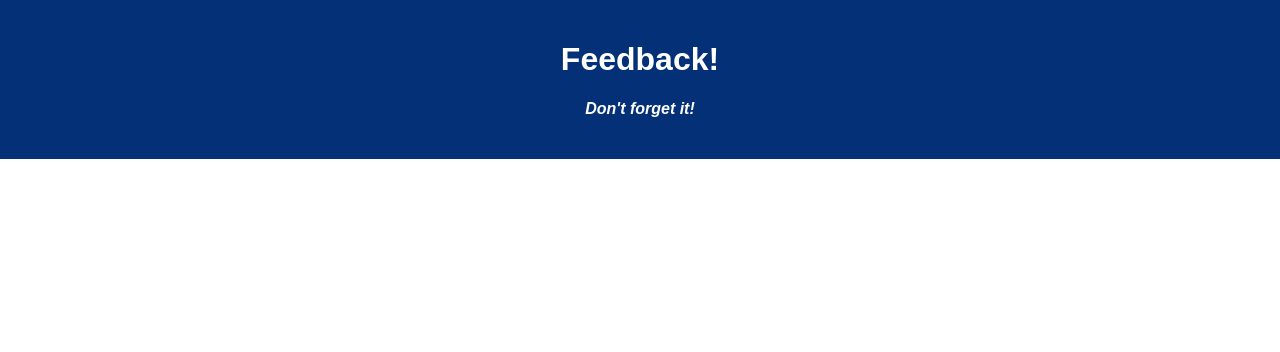
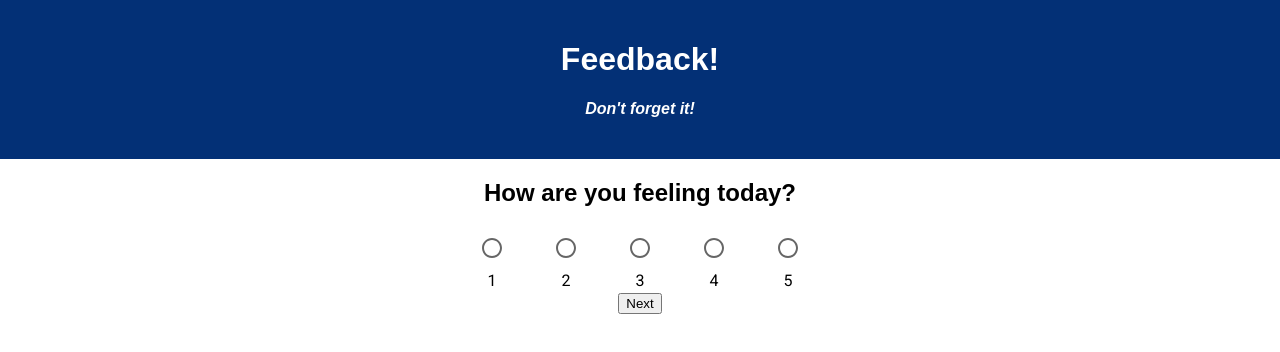
Before and after one commit to YaniraHagstrom/weekend-redux-feedback-loop, a React (Create React App) app: page / in a window 1280 px wide. Shown: the top 352 px of the page. Built offline with nearby package versions, Linux system fonts and the light colour scheme.

Commit message:
added Feelings component

```diff
--- a/public/index.html
+++ b/public/index.html
@@ -19,6 +19,15 @@
       work correctly both with client-side routing and a non-root public URL.
       Learn how to configure a non-root public URL by running `npm run build`.
     -->
+    <!-- IMPORT MUI -->
+    <link
+      rel="stylesheet"
+      href="https://fonts.googleapis.com/css?family=Roboto:300,400,500,700&display=swap"
+    />
+    <link
+      rel="stylesheet"
+      href="https://fonts.googleapis.com/icon?family=Material+Icons"
+    />
     <title>React App</title>
   </head>
   <body>
--- a/src/components/App/App.jsx
+++ b/src/components/App/App.jsx
@@ -1,6 +1,8 @@
 import React from 'react';
 import axios from 'axios';
 import './App.css';
+
+import Feelings from '../Feelings/Feelings';
 
 function App() {
 
@@ -10,6 +12,7 @@ function App() {
         <h1 className='App-title'>Feedback!</h1>
         <h4>Don't forget it!</h4>
       </header>
+      <Feelings />
     </div>
   );
 }
--- a/src/components/Feelings/Feelings.jsx
+++ b/src/components/Feelings/Feelings.jsx
@@ -0,0 +1,64 @@
+// MUI imports:
+import * as React from 'react';
+import Radio from '@mui/material/Radio';
+import RadioGroup from '@mui/material/RadioGroup';
+import FormControlLabel from '@mui/material/FormControlLabel';
+import FormControl from '@mui/material/FormControl';
+import FormLabel from '@mui/material/FormLabel';
+
+export default function Feelings(){
+
+    return(
+        <>
+            <div>
+                <h2>How are you feeling today?</h2>
+                <FormControl>
+                    {/* <div>
+                        <FormLabel id="demo-form-control-label-placement">Label placement</FormLabel>
+                        <FormLabel id="demo-form-control-label-placement">Label placement</FormLabel>
+                    </div> */}
+                    <RadioGroup
+                        row
+                        aria-labelledby="demo-form-control-label-placement"
+                        name="position"
+                        defaultValue="top"
+                        >
+                        <FormControlLabel
+                        value="1"
+                        control={<Radio />}
+                        label="1"
+                        labelPlacement="bottom"
+                        />
+                        <FormControlLabel
+                        value="2"
+                        control={<Radio />}
+                        label="2"
+                        labelPlacement="bottom"
+                        />
+                        <FormControlLabel
+                        value="3"
+                        control={<Radio />}
+                        label="3"
+                        labelPlacement="bottom"
+                        />
+                        <FormControlLabel
+                        value="4"
+                        control={<Radio />}
+                        label="4"
+                        labelPlacement="bottom"
+                        />
+                        <FormControlLabel
+                        value="5"
+                        control={<Radio />}
+                        label="5"
+                        labelPlacement="bottom"
+                        />
+
+                    </RadioGroup>
+                </FormControl>
+            </div>
+            <button>Next</button>
+        </>
+
+    );
+}
```
Also changed, not shown: package.json (+12 -1 lines), 1 other file (tests, documents, lock files or other folders).
